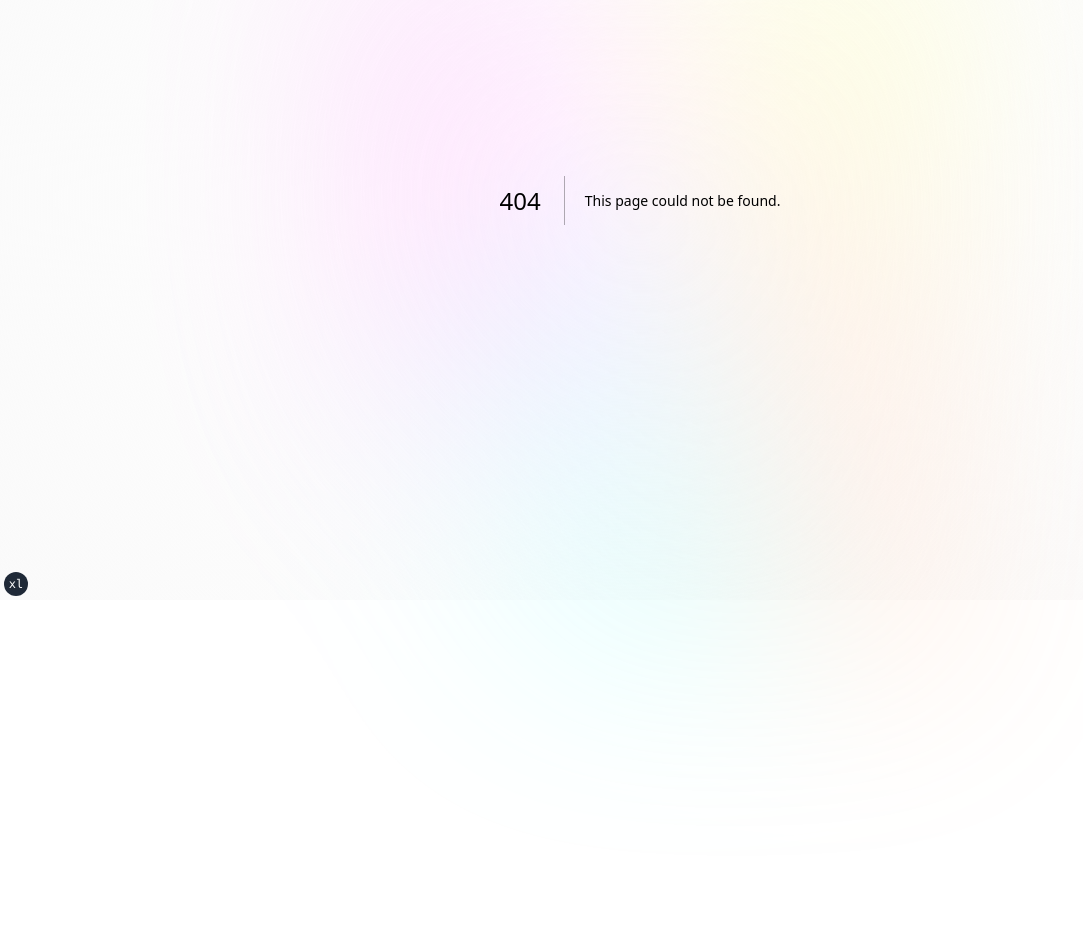
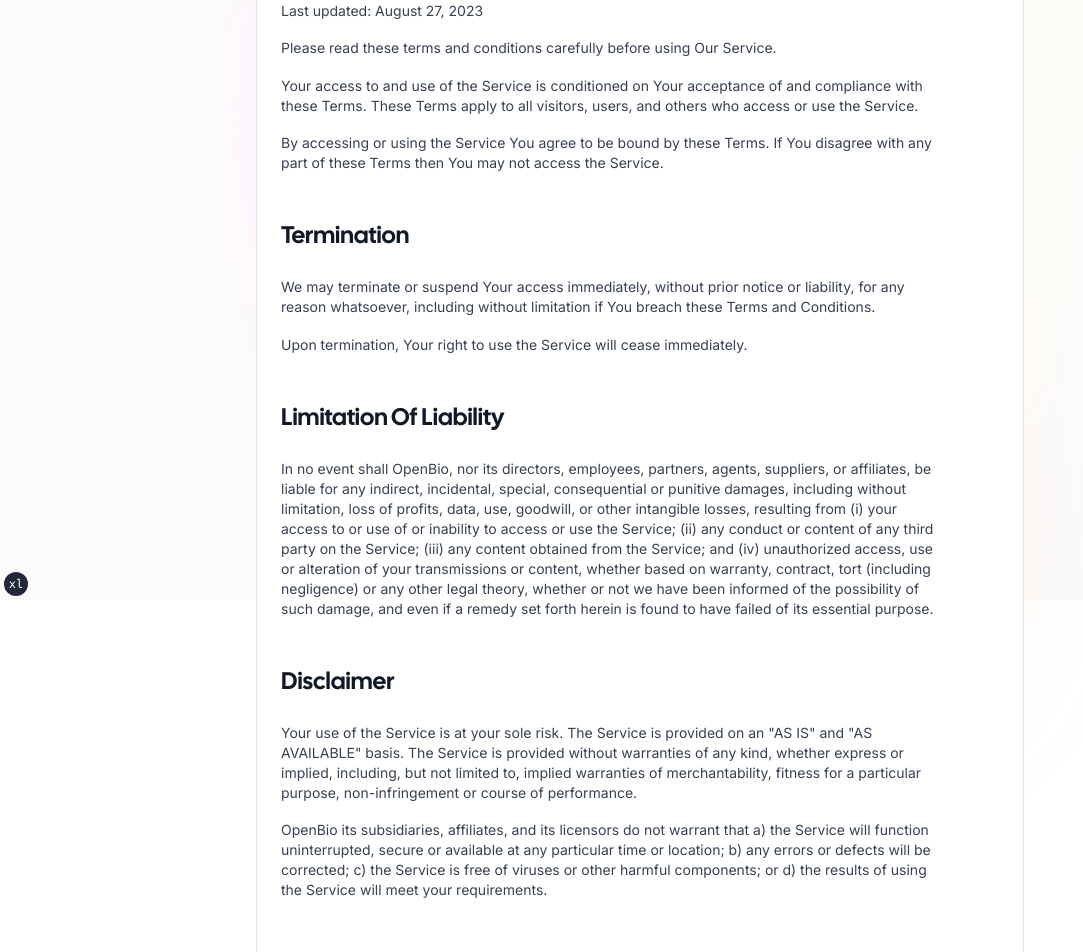
Before and after one commit to vanxh/openbio, a Next.js app: page /legal/terms in a window 1280 px wide. Before the commit this address had no page. Shown: the part 200-1152 px from the top of the page, without its empty margins (0-1083 px from the left). Before the commit the page ends 800 px from the top, so only its background shows below. Built offline with nearby package versions, Linux system fonts and the light colour scheme.

Commit message:
terms of service

```diff
--- a/src/app/legal/layout.tsx
+++ b/src/app/legal/layout.tsx
@@ -26,7 +26,7 @@ export default function Layout({ children }: { children: React.ReactNode }) {
       <HomeIcon />
 
       <div className="w-full max-w-3xl rounded-lg border border-border bg-background px-3 py-4 md:px-6 md:py-8">
-        <article className="prose dark:prose-invert prose-headings:font-cal">
+        <article className="prose dark:prose-invert prose-headings:font-cal prose-p:text-sm">
           {children}
         </article>
       </div>
--- /dev/null
+++ b/src/app/legal/terms/page.tsx
@@ -0,0 +1,115 @@
+import Link from "next/link";
+
+export default function Page() {
+  return (
+    <div>
+      <h1>Terms of Service</h1>
+
+      <p>Last updated: August 27, 2023</p>
+
+      <p>
+        Please read these terms and conditions carefully before using Our
+        Service.
+      </p>
+
+      <p>
+        Your access to and use of the Service is conditioned on Your acceptance
+        of and compliance with these Terms. These Terms apply to all visitors,
+        users, and others who access or use the Service.
+      </p>
+
+      <p>
+        By accessing or using the Service You agree to be bound by these Terms.
+        If You disagree with any part of these Terms then You may not access the
+        Service.
+      </p>
+
+      <h2>Termination</h2>
+
+      <p>
+        We may terminate or suspend Your access immediately, without prior
+        notice or liability, for any reason whatsoever, including without
+        limitation if You breach these Terms and Conditions.
+      </p>
+
+      <p>
+        Upon termination, Your right to use the Service will cease immediately.
+      </p>
+
+      <h2>Limitation Of Liability</h2>
+
+      <p>
+        In no event shall OpenBio, nor its directors, employees, partners,
+        agents, suppliers, or affiliates, be liable for any indirect,
+        incidental, special, consequential or punitive damages, including
+        without limitation, loss of profits, data, use, goodwill, or other
+        intangible losses, resulting from (i) your access to or use of or
+        inability to access or use the Service; (ii) any conduct or content of
+        any third party on the Service; (iii) any content obtained from the
+        Service; and (iv) unauthorized access, use or alteration of your
+        transmissions or content, whether based on warranty, contract, tort
+        (including negligence) or any other legal theory, whether or not we have
+        been informed of the possibility of such damage, and even if a remedy
+        set forth herein is found to have failed of its essential purpose.
+      </p>
+
+      <h2>Disclaimer</h2>
+
+      <p>
+        Your use of the Service is at your sole risk. The Service is provided on
+        an &quot;AS IS&quot; and &quot;AS AVAILABLE&quot; basis. The Service is
+        provided without warranties of any kind, whether express or implied,
+        including, but not limited to, implied warranties of merchantability,
+        fitness for a particular purpose, non-infringement or course of
+        performance.
+      </p>
+
+      <p>
+        OpenBio its subsidiaries, affiliates, and its licensors do not warrant
+        that a) the Service will function uninterrupted, secure or available at
+        any particular time or location; b) any errors or defects will be
+        corrected; c) the Service is free of viruses or other harmful
+        components; or d) the results of using the Service will meet your
+        requirements.
+      </p>
+
+      <h2>Governing Law</h2>
+
+      <p>
+        These Terms shall be governed and construed in accordance with the laws
+        of India, without regard to its conflict of law provisions.
+      </p>
+
+      <p>
+        Our failure to enforce any right or provision of these Terms will not be
+        considered a waiver of those rights. If any provision of these Terms is
+        held to be invalid or unenforceable by a court, the remaining provisions
+        of these Terms will remain in effect. These Terms constitute the entire
+        agreement between us regarding our Service, and supersede and replace
+        any prior agreements we might have had between us regarding the Service.
+      </p>
+
+      <h2>Changes to these Terms</h2>
+
+      <p>
+        We reserve the right, at our sole discretion, to modify or replace these
+        Terms at any time. If a revision is material we will try to provide at
+        least 30 days notice prior to any new terms taking effect. What
+        constitutes a material change will be determined at our sole discretion.
+      </p>
+
+      <p>
+        By continuing to access or use our Service after those revisions become
+        effective, you agree to be bound by the revised terms. If you do not
+        agree to the new terms, please stop using the Service.
+      </p>
+
+      <h2>How To Contact Us</h2>
+
+      <p>
+        If you have any questions about these Terms, You can contact us:{" "}
+        <Link href="mailto:vanxh@openbio.app">vanxh@openbio.app</Link>
+      </p>
+    </div>
+  );
+}
```
